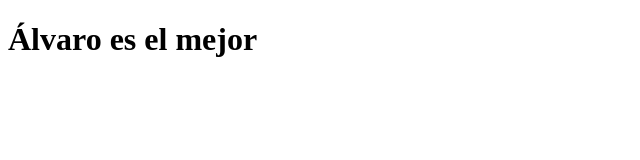
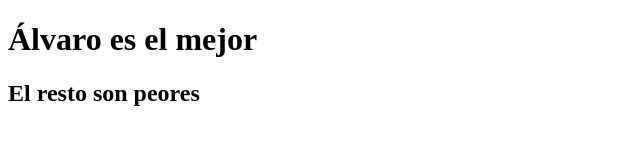
Before and after one commit to alebgue161/PruebaLMColaborativo, a plain HTML site: page index.html in a window 1280 px wide. Shown: the whole page, without its empty margins (0-640 px from the left). Drawn offline with Linux system fonts and the light colour scheme.

Commit message:
Segundo commit

```diff
--- a/index.html
+++ b/index.html
@@ -7,5 +7,6 @@
 </head>
 <body>
     <h1>Álvaro es el mejor</h1>
+        <h2>El resto son peores</h2>
 </body>
 </html>
```
